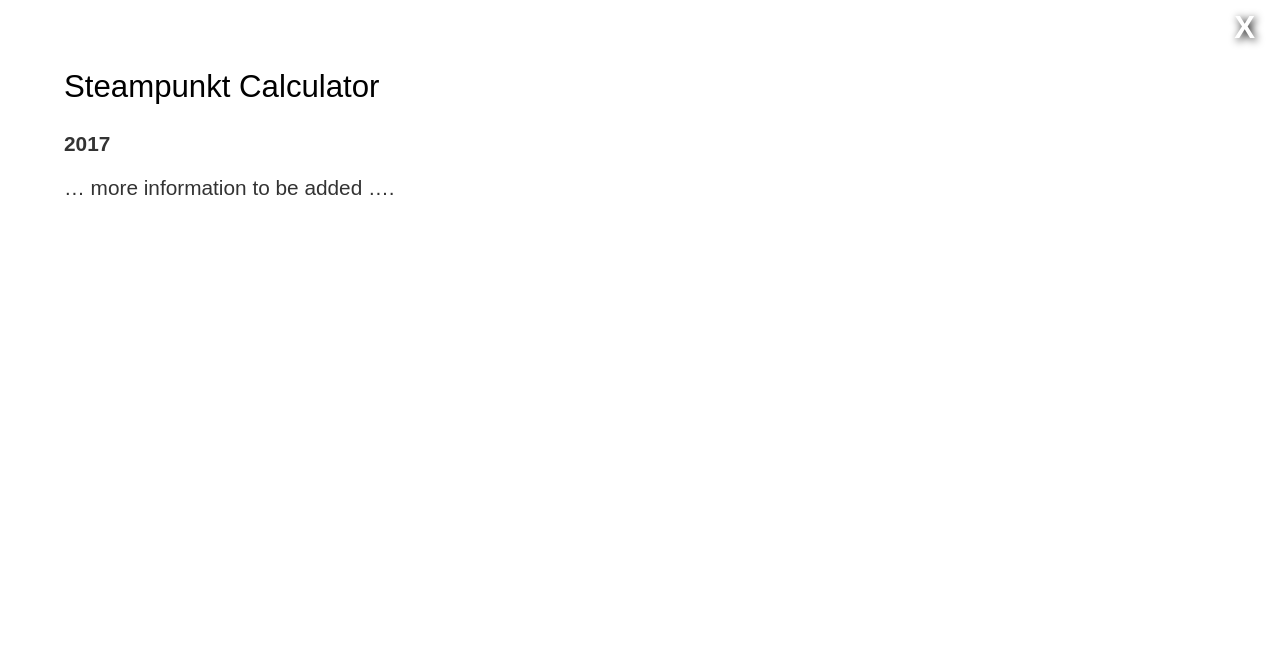
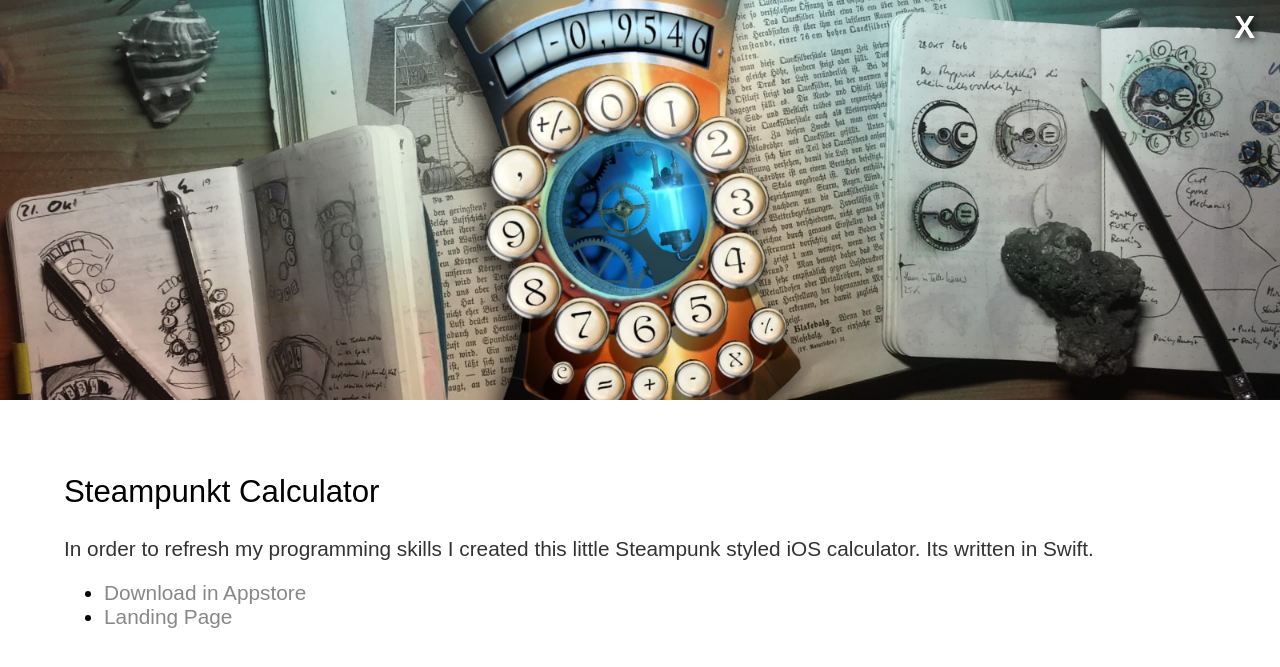
Before and after one commit to gebirgsbernd/gebirgsbernd.github.io, a Jekyll site: the page built from z_other/_posts/2017-01-01-calc.md, in a window 1280 px wide. Shown: the top 667 px of the page. Built offline with Jekyll 4.4.1, drawn with Linux system fonts in a browser that asks for light colours; some web fonts are replaced.

Commit message:
Header für den Steampunk calc und drei zeilen text

```diff
--- a/index.html
+++ b/index.html
@@ -68,5 +68,5 @@ title: Bernd Beyreuther. Game Producer.
 </main>
 
 <footer>
-    <div style="font-size:0.7em; color:#aaaaaa;"> Updated 2019-Oct-24 </div>
+    <div style="font-size:0.7em; color:#aaaaaa;"> Updated 2019-Nov-08 </div>
 </footer>
--- a/z_other/_posts/2017-01-01-calc.md
+++ b/z_other/_posts/2017-01-01-calc.md
@@ -1,7 +1,13 @@
 ---
 layout: post
 title: "Steampunkt Calculator"
+featured-img: steampunk
+summary: Simpe iOS calculator
+jahr: 2017
 ---
-**2017**
 
-... more information to be added ....
+In order to refresh my programming skills I created this little Steampunk styled iOS calculator.
+Its written in Swift.
+
+* [Download in Appstore](https://apps.apple.com/app/id1234032185)
+* [Landing Page](https://sites.google.com/view/steampunkcalculator/)
```
Also changed, not shown: assets/header/steampunk.jpg (added), assets/header/steampunk_hero.jpg (added), 2 other files.
